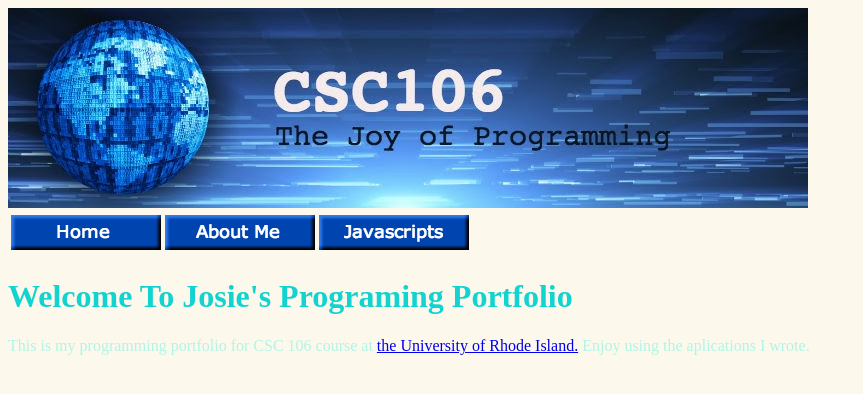
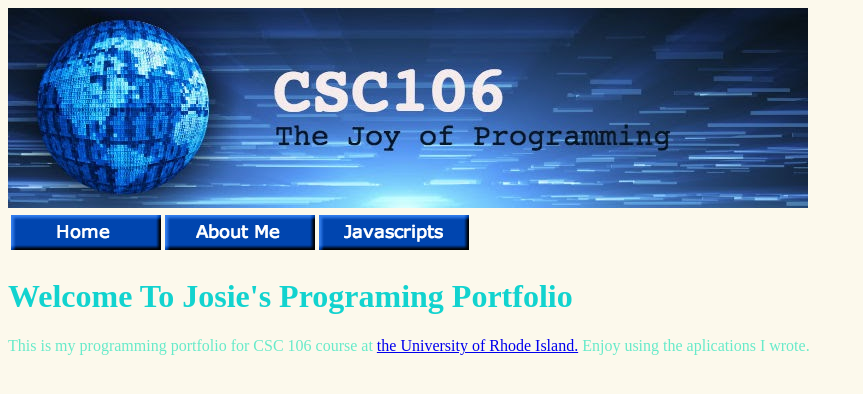
Before and after one commit to jshirah/jshirah.github.io, a plain HTML site: page index.html in a window 1280 px wide. Shown: the whole page, without its empty margins (0-863 px from the left). Drawn offline with Linux system fonts and the light colour scheme.

Commit message:
Update style.css

```diff
--- a/style.css
+++ b/style.css
@@ -5,4 +5,4 @@
       body {
             background-color: #FCF9EC;
         }
-p{ color: #B0F4E6;}
+p{ color: #67EACA;}
```
